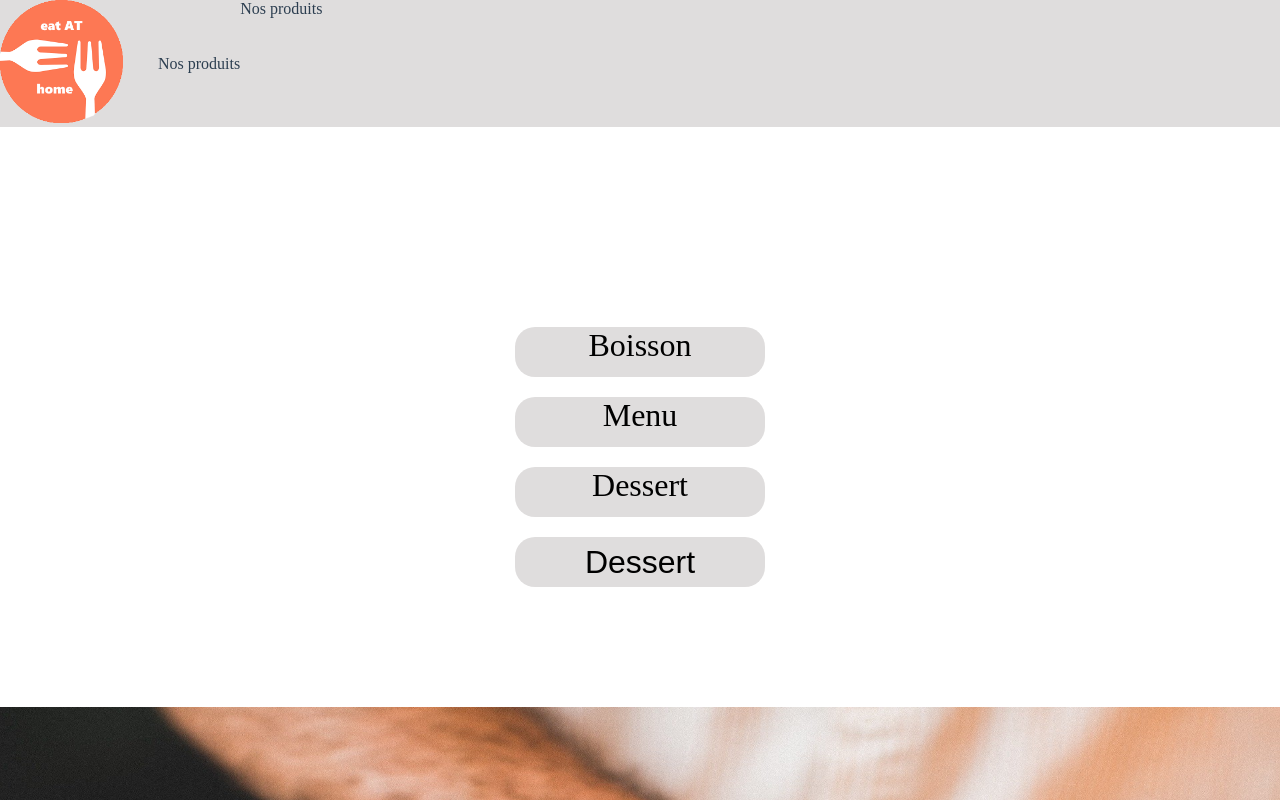
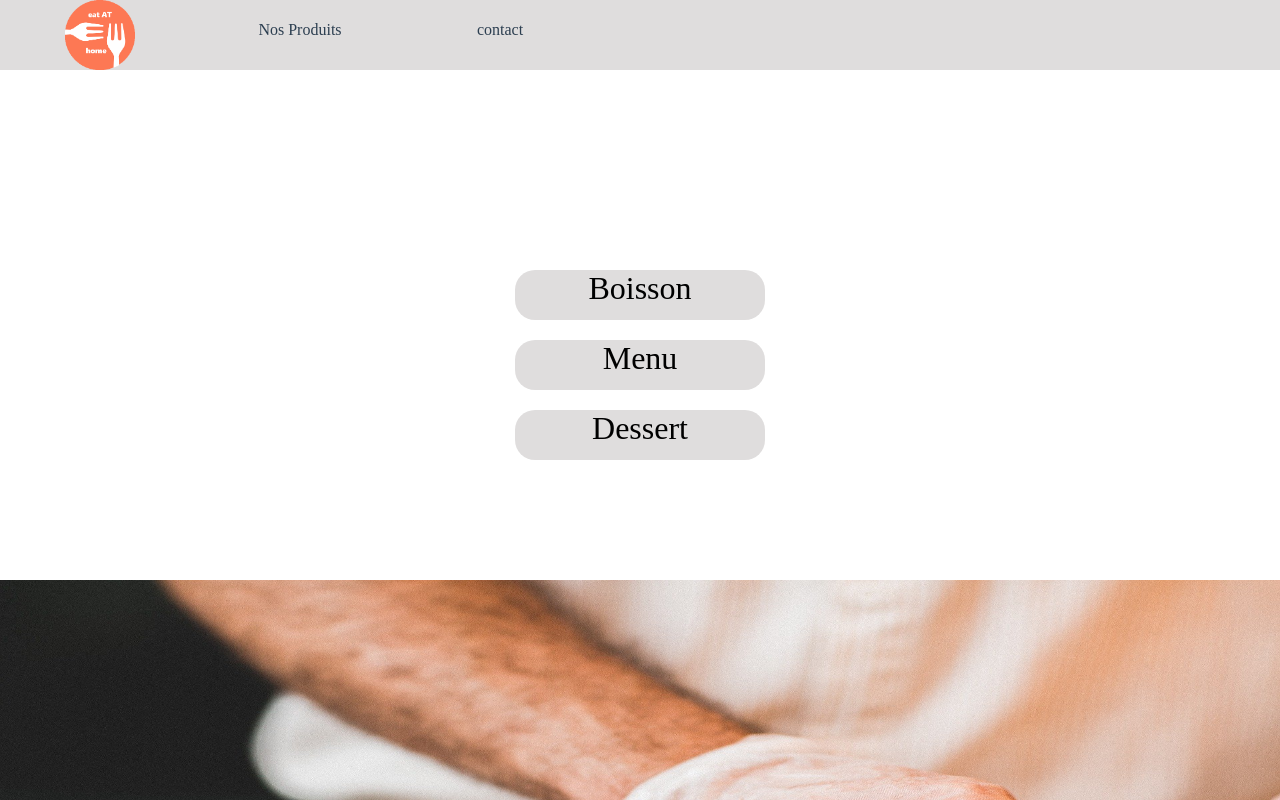
Before and after one commit to Tinquen59/eatAtHome, a Vue app: page /boisson in a window 1280 px wide. Shown: the top 800 px of the page. Built offline with nearby package versions, Linux system fonts and the light colour scheme.

Commit message:
modif de la navbar avec ajout d'un menu déroulant / ajout de la page AllProducts

```diff
--- a/src/components/Navbar.vue
+++ b/src/components/Navbar.vue
@@ -1,13 +1,55 @@
 <template>
-    <div class="navbar">
+    <!-- <div class="navbar">
         <div class="navbar__logo">
             <router-link :to="{ name: 'Home' }">
                 <img src="/images/logo_site.png" alt="logo site">
             </router-link>
         </div>
         <p class="navbar__link">Nos produits</p>
-        <div>Nos produits</div>
-    </div>
+    </div> -->
+
+    <header>
+        <!-- <div class="navbar__logo">
+            <router-link :to="{ name: 'Home' }">
+                <img src="/images/logo_site.png" alt="logo site">
+            </router-link>
+        </div> -->
+
+        <!-- <div class="dropdown">
+            <p class="dropdown--title">Nos produits <span><i class="fas fa-caret-down"></i></span></p>
+            <div class="dropdown__fields">
+                <p>Boisson</p>
+                <p>Menu</p>
+                <p>Dessert</p>
+            </div>
+        </div> -->
+        <nav class="navbar">
+            <ul class="navbar__menu">
+                <li>
+                    <router-link :to="{ name: 'Home' }">
+                        <img src="/images/logo_site.png" alt="logo site" />
+                    </router-link>
+                </li>
+                <li class="dropdown">Nos Produits
+                    <ul class="dropdown__menu">
+                        <li class="dropdown__menu--item">
+                            <router-link class="dropdown--link" :to="{ name: 'AllProducts' }">Tous nos produits</router-link>
+                        </li>
+                        <li class="dropdown__menu--item">
+                            <router-link class="dropdown--link" :to="{ name: 'Menu' }">Menu</router-link>
+                        </li>
+                        <li class="dropdown__menu--item">
+                            <router-link class="dropdown--link" :to="{ name: 'Boisson' }">Boisson</router-link>
+                        </li>
+                        <li class="dropdown__menu--item">
+                            <router-link class="dropdown--link" :to="{ name: 'Dessert' }">Dessert</router-link>
+                        </li>
+                    </ul>
+                </li>
+                <li>contact</li>
+            </ul>
+        </nav>
+    </header>
 </template>
 
 <script>
@@ -22,19 +64,60 @@ $color-bgc: #dfdddd;
 // $color-secondary: #fff;
 $color-secondary: #2c3e50;
 
-.navbar {
+header .navbar {
+    // color: $color-secondary;
+    width: 100%;
     background-color: $color-bgc;
-    color: $color-secondary;
-    display: flex;
+    height: 70px;
 
-    &__logo img {
-        width: 123px;
+    &__menu {
+        display: flex;
+        flex-direction: row;
+        width: 100%;
     }
 
-    &__link {
-        // margin-top: auto;
-        // margin-bottom: auto;
-        margin: auto 0 auto 35px;
+    & ul {
+        margin: 0;
+        padding: 0;
+
+        & li {
+            // margin: 0;
+            padding-top: 10px;
+            // margin-top: 10px;
+            width: 200px;
+            height: 40px;
+            text-align: center;
+            background-color: $color-bgc;
+            line-height: 40px;
+            &:first-child {
+                padding-top: 0;
+                margin-top: 0;
+            }
+
+            & img {
+                height: 70px;
+            }
+        }
+    }
+}
+
+.dropdown {
+    &__menu {
+        display: none;
+        position: relative;
+    }
+    &--link {
+        text-decoration: none;
+        color: $color-secondary;
+    }
+
+    &:hover {
+        & .dropdown__menu {
+            display: block;
+        }
+        & .dropdown--link:hover {
+            color: #fd7854;
+        }
     }
 }
 </style>
--- a/src/router/index.js
+++ b/src/router/index.js
@@ -4,6 +4,7 @@ import Home from '../views/Home.vue'
 import Boisson from '../views/Boisson.vue'
 import Menu from '../views/Menu.vue'
 import Dessert from '../views/Dessert.vue'
+import AllProducts from '../views/AllProducts.vue'
 
 Vue.use(VueRouter)
 
@@ -27,6 +28,11 @@ const routes = [
     path: '/nosProduits/dessert',
     name: 'Dessert',
     component: Dessert
+  },
+  {
+    path: '/nosProduits/All',
+    name: 'AllProducts',
+    component: AllProducts
   }
 ]
 
--- /dev/null
+++ b/src/views/AllProducts.vue
@@ -0,0 +1,34 @@
+<template>
+    <div>
+        <!-- <router-link :to="{ name: 'Home' }">
+            <i class="far fa-hand-point-left"></i>
+        </router-link> -->
+
+        <container-card-item>
+            <card-item
+                v-for="item in menus"
+                :image="item.image"
+                :name="item.name"
+                :price="item.price"
+                :key="item.name"
+            />
+        </container-card-item>
+    </div>
+</template>
+
+<script>
+import { mapState } from 'vuex'
+import ContainerCardItem from '../components/ContainerCardItem.vue'
+import CardItem from '../components/CardItem.vue'
+
+export default {
+    name: 'AllProducts',
+    components: {
+        ContainerCardItem,
+        CardItem
+    },
+    computed: {
+        ...mapState([ 'menus' ])
+    }
+}
+</script>
--- a/src/views/Home.vue
+++ b/src/views/Home.vue
@@ -16,10 +16,6 @@
       <router-link :to="{ name: 'Dessert' }" class="menu__btn">
         Dessert
       </router-link>
-
-      <button class="menu__btn">
-        Dessert
-      </button>
     </div>
 
   </div>
```
